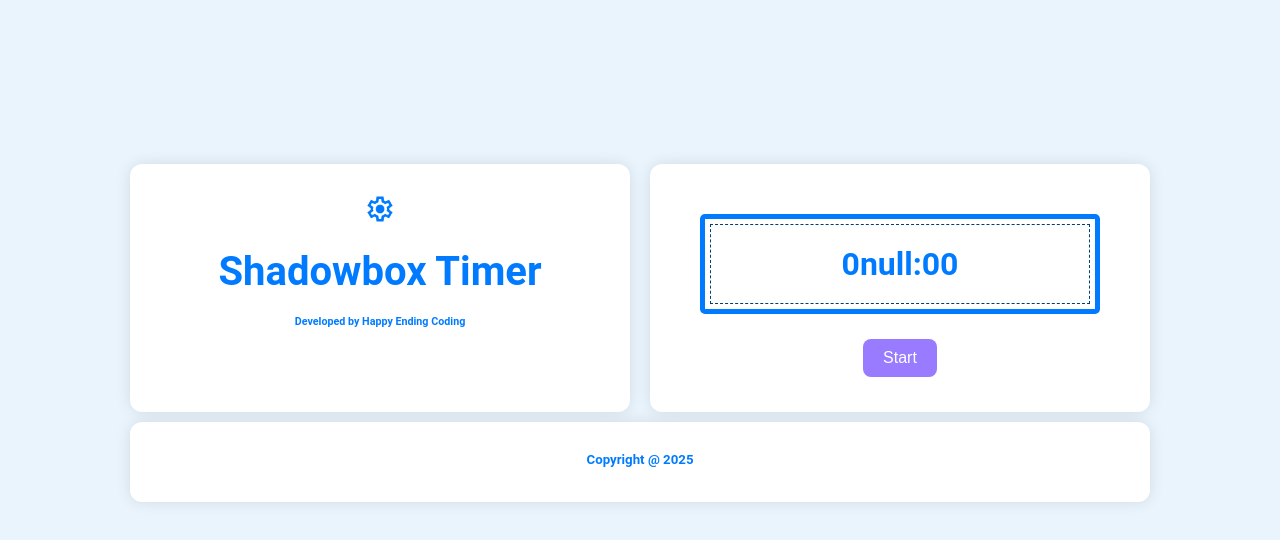
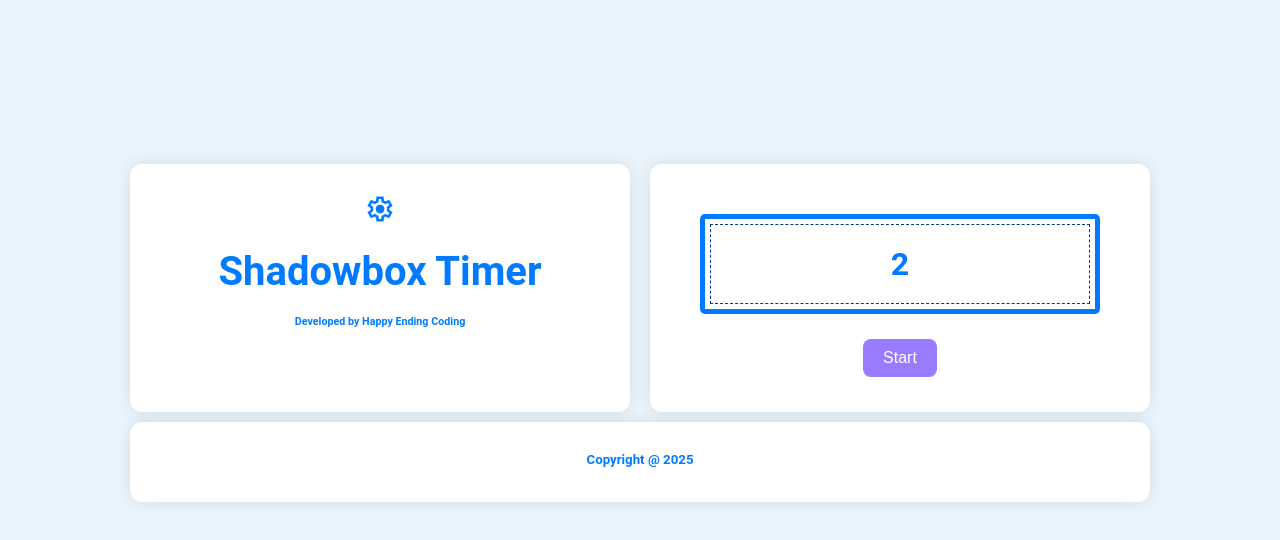
Before and after one commit to garrettvolpe/shadowbox, a website: page public/index.html in a window 1280 px wide. Both pictures are taken after a click on the button "Start". Shown: the part 62-602 px from the top of the page. Drawn offline with Linux system fonts and the light colour scheme.

Commit message:
Added conditions to timer, added pre timer countdown

```diff
--- a/public/js/scripts.js
+++ b/public/js/scripts.js
@@ -1,6 +1,7 @@
 let savedDuration = localStorage.getItem('round-duration')
 let convertedSavedDuration = parseInt(savedDuration) * 60;
-let timerInterval;
+let timerInterval = null;
+let preTimerCDTimer = null;
 const timerDisplay = document.getElementById('timer-display')
 const startButton = document.getElementById('start-button');
 const stopButton = document.getElementById('stop-button');
@@ -8,7 +9,7 @@ const pauseButton = document.getElementById('pause-button');
 const resumeButton = document.getElementById('resume-button');
 
 //Event Listeners
-startButton.addEventListener('click', startTimer);
+startButton.addEventListener('click', preTimerCD);
 stopButton.addEventListener('click', stopTimer);
 // pauseButton.addEventListener('click', pauseTimer);
 // resumeButton.addEventListener('click', resumeTimer);
@@ -33,7 +34,9 @@ function updateTimerDisplay(){
 
 
 function startTimer() {
-  timerInterval = setInterval(() => {
+    clearInterval(preTimerCDTimer);
+    if(timerInterval == null){
+    timerInterval = setInterval(() => {
     if(convertedSavedDuration > 0){
             convertedSavedDuration --;
             updateTimerDisplay();
@@ -41,6 +44,7 @@ function startTimer() {
     }, 1000)
 
     playBackgroundMusic();
+}
 }
 
 function stopTimer() {
@@ -66,4 +70,23 @@ function hideElement(element) {
    }
 }
 
+function preTimerCD(){
+    let intervalCount = 4; //is 4 because we subtract 4-1 = 3, 2, 1....
+    timerDisplay.textContent = "Get Ready!";
+    if(preTimerCDTimer == null){ //If the timer == null then run code
+        preTimerCDTimer = setInterval(() => {
+            if(intervalCount > 1 ){ //Chanes to one to skip se
+                intervalCount--;
+                timerDisplay.textContent = intervalCount;
+                console.log(intervalCount);
+            }
+            else {
+                startTimer();
+                updateTimerDisplay()
+            }
+
+        }, 1000)
+    }
+}
+
 setInitialDisplayTime();
```
Also changed, not shown: public/pages/config.html (+0 -1 lines).
